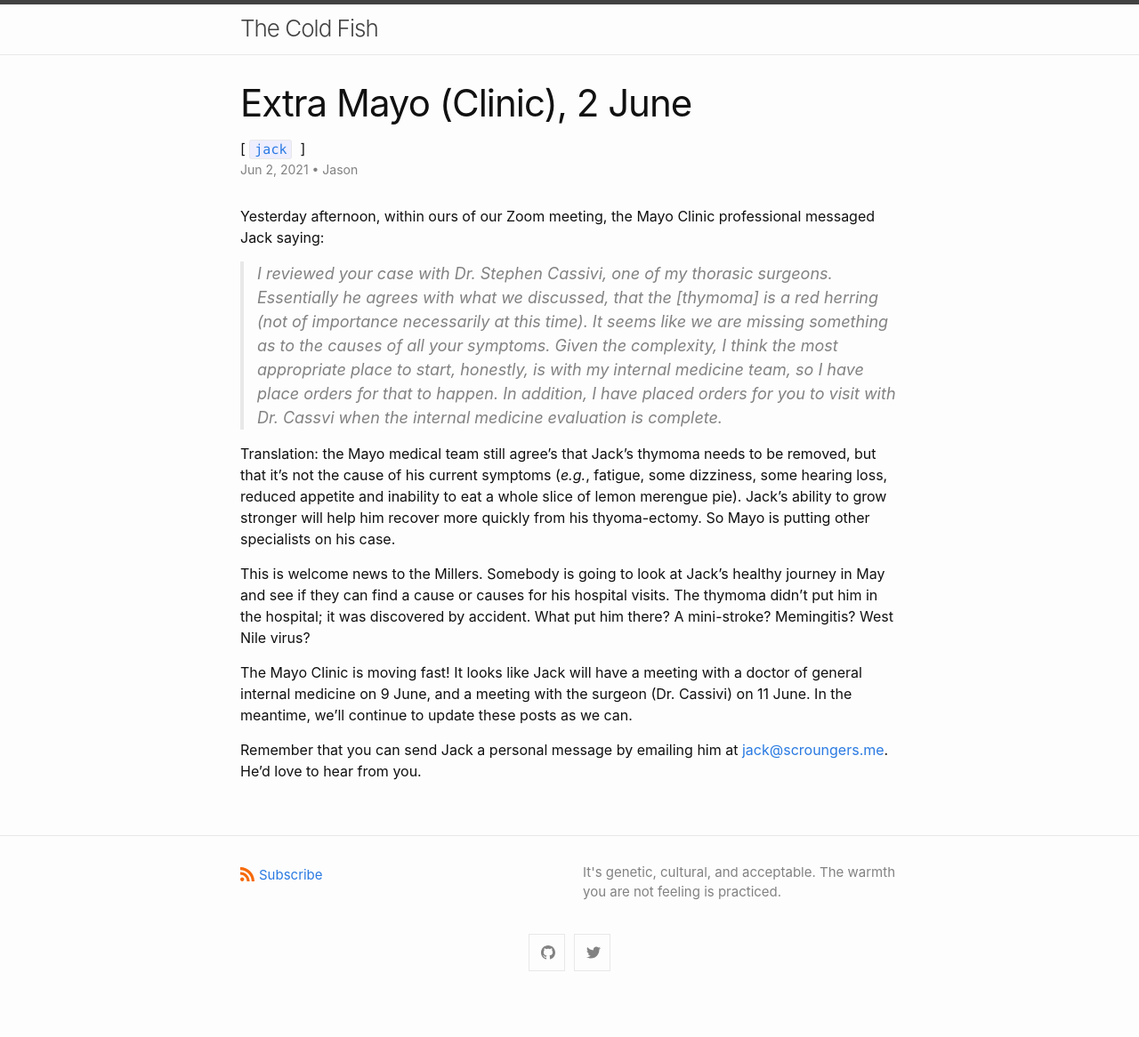
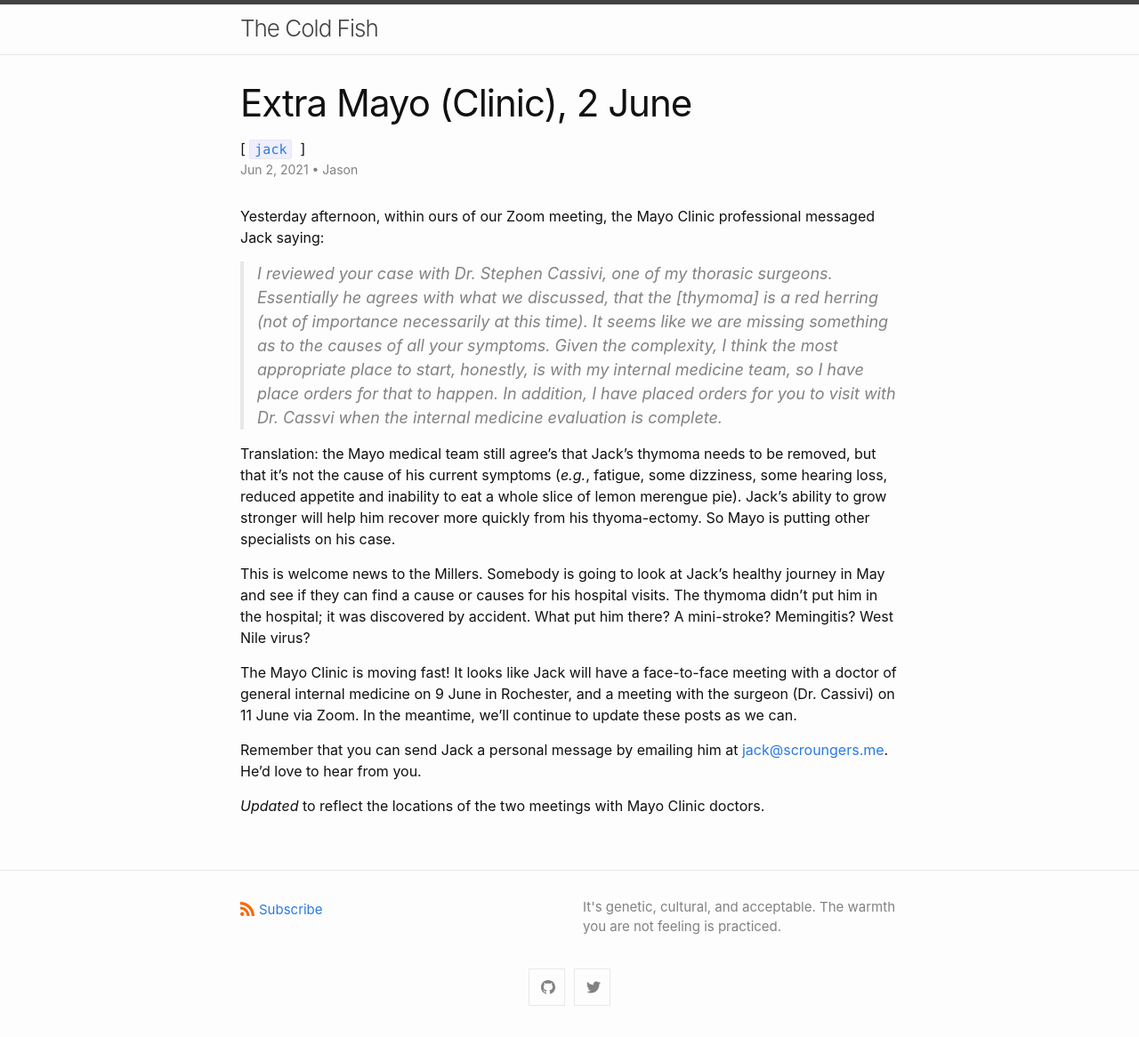
Before and after one commit to millerj870/millerj870.github.io, a Jekyll site: the page built from _posts/2021-06-02-more-mayo-please.md, in a window 1280 px wide. Shown: the whole page at 89% size. Built offline with Jekyll 4.4.1, drawn with Linux system fonts in a browser that asks for light colours; before the commit the page ends 1127 px from its top, so only the background shows below that.

Commit message:
add locations

```diff
--- a/_posts/2021-06-02-more-mayo-please.md
+++ b/_posts/2021-06-02-more-mayo-please.md
@@ -14,6 +14,8 @@ Translation:  the Mayo medical team still agree's that Jack's thymoma needs to b
 
 This is welcome news to the Millers.  Somebody is going to look at Jack's healthy journey in May and see if they can find a cause or causes for his hospital visits.  The thymoma didn't put him in the hospital; it was discovered by accident.  What put him there?  A mini-stroke?  Memingitis?  West Nile virus?
 
-The Mayo Clinic is moving fast!  It looks like Jack will have a meeting with a doctor of general internal medicine on 9 June, and a meeting with the surgeon (Dr. Cassivi) on 11 June.  In the meantime, we'll continue to update these posts as we can.
+The Mayo Clinic is moving fast!  It looks like Jack will have a face-to-face meeting with a doctor of general internal medicine on 9 June in Rochester, and a meeting with the surgeon (Dr. Cassivi) on 11 June via Zoom.  In the meantime, we'll continue to update these posts as we can.
 
 Remember that you can send Jack a personal message by emailing him at [jack@scroungers.me](mailto:jack@scroungers.me).  He'd love to hear from you.
+
+*Updated* to reflect the locations of the two meetings with Mayo Clinic doctors.
```
